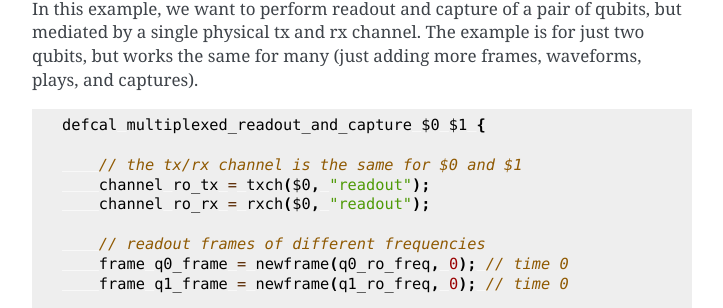
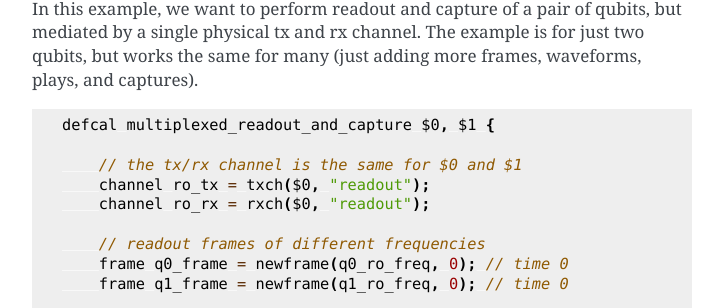
Before and after one commit to openqasm/openqasm, a Sphinx documentation site: the page built from source/language/openpulse.rst, in a window 1280 px wide and 900 px high, scrolled down 10799 px. Shown: the part 144-452 px from the top of the window, without its empty margins (388-1111 px from the left). Built offline with Sphinx 7.4.7, drawn with Linux system fonts in a browser that asks for light colours; cross-references to code outside the pages are shown as plain code.

```diff
--- a/source/language/openpulse.rst
+++ b/source/language/openpulse.rst
@@ -533,7 +533,7 @@ many (just adding more frames, waveforms, plays, and captures).
 
 .. code-block:: javascript
 
-  defcal multiplexed_readout_and_capture $0 $1 {
+  defcal multiplexed_readout_and_capture $0, $1 {
 
       // the tx/rx channel is the same for $0 and $1
       channel ro_tx = txch($0, "readout");
```
